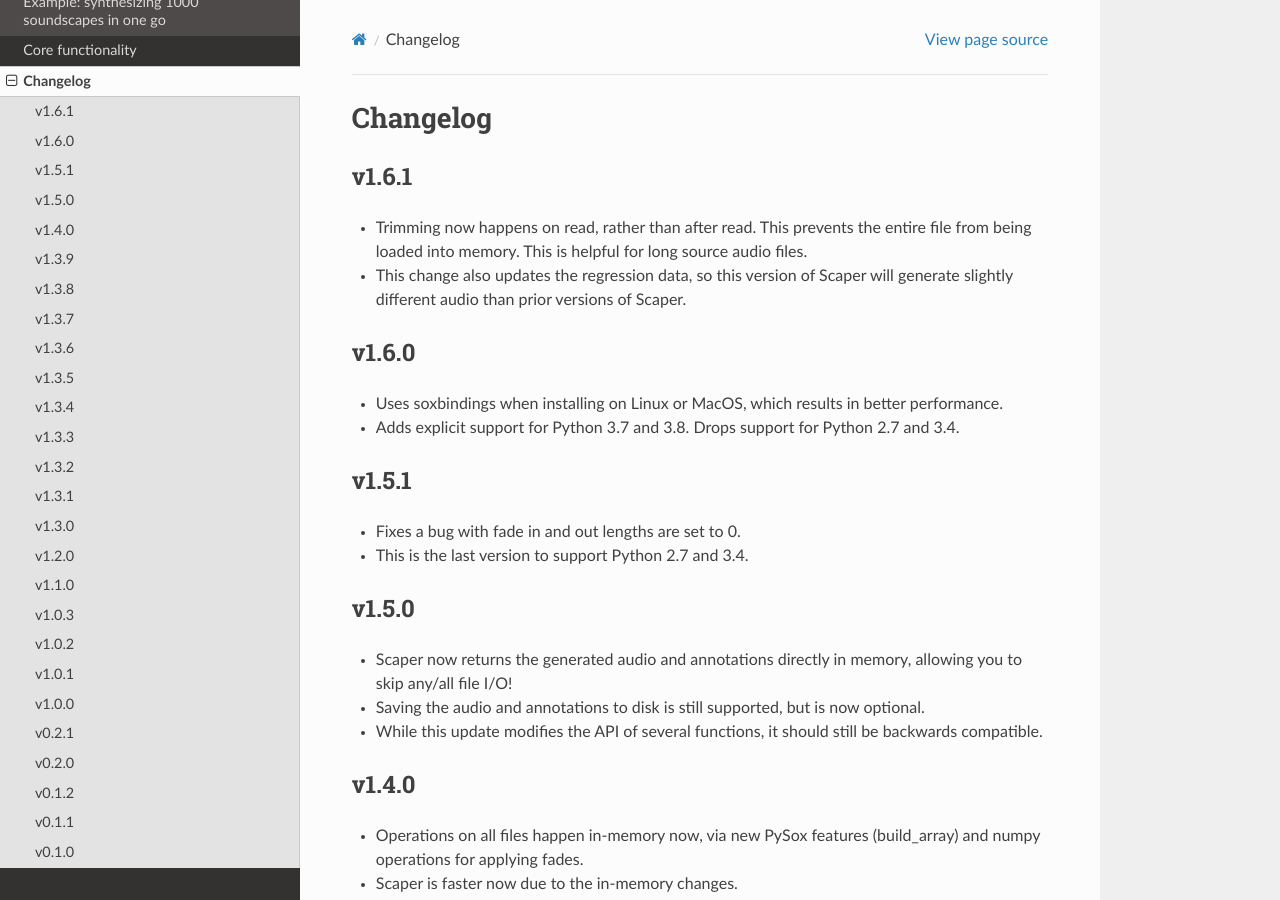
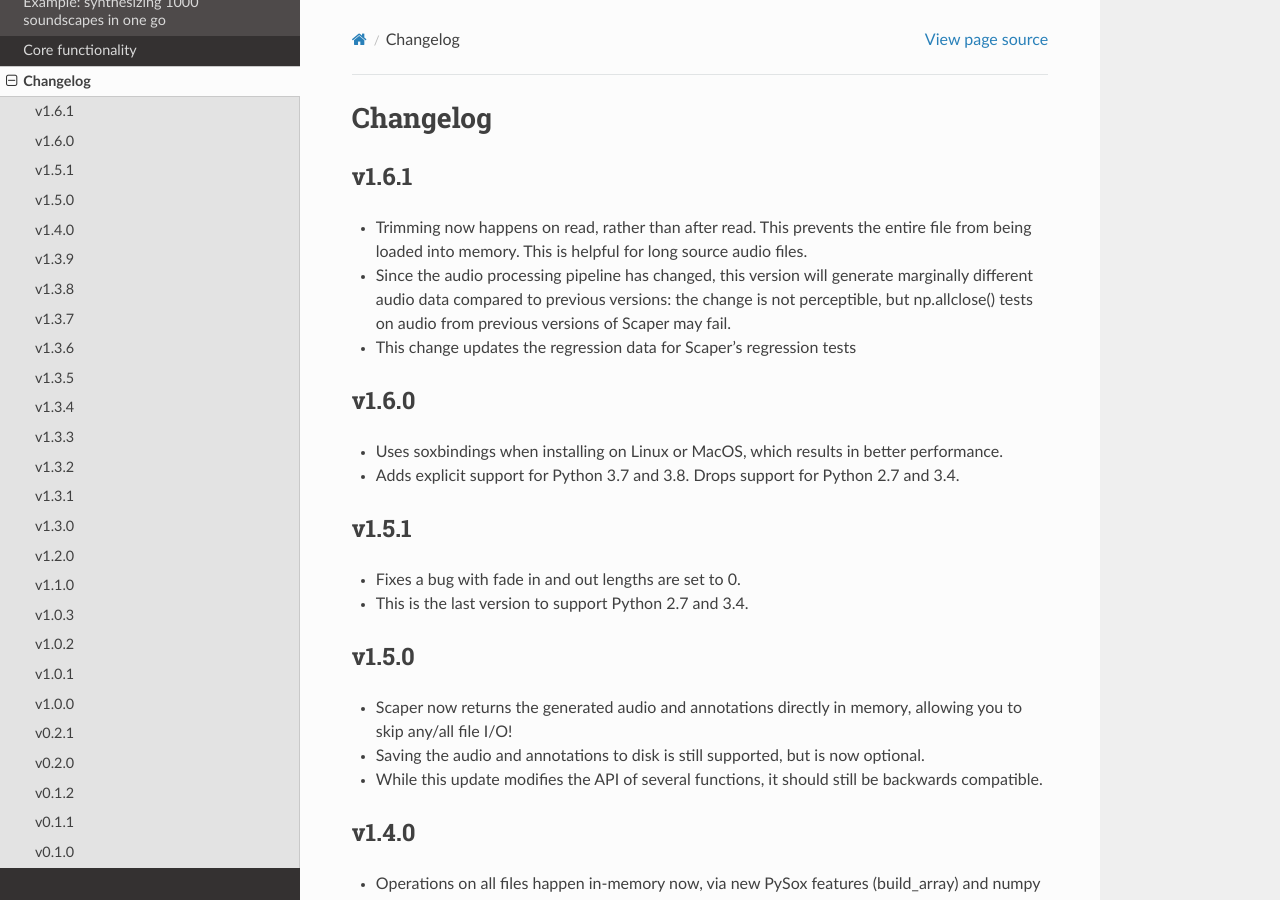
Before and after one commit to justinsalamon/scaper, a Sphinx documentation site: the page built from docs/changes.rst, in a window 1280 px wide and 900 px high. Built offline with Sphinx 7.4.7 and the Read the Docs theme 2.0.0, drawn with Linux system fonts in a browser that asks for light colours.

Commit message:
Updating changelog.

```diff
--- a/docs/changes.rst
+++ b/docs/changes.rst
@@ -5,7 +5,8 @@
 v1.6.1
 ~~~~~~
 - Trimming now happens on read, rather than after read. This prevents the entire file from being loaded into memory. This is helpful for long source audio files.
-- This change also updates the regression data, so this version of Scaper will generate slightly different audio than prior versions of Scaper.
+- Since the audio processing pipeline has changed, this version will generate marginally different audio data compared to previous versions: the change is not perceptible, but np.allclose() tests on audio from previous versions of Scaper may fail.
+- This change updates the regression data for Scaper's regression tests
 
 v1.6.0
 ~~~~~~
```
